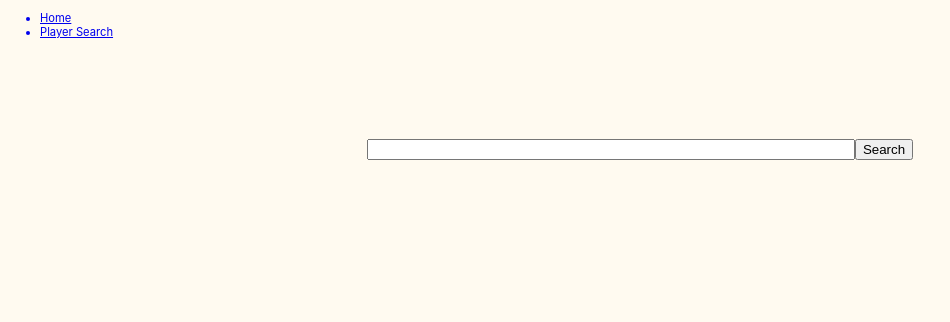
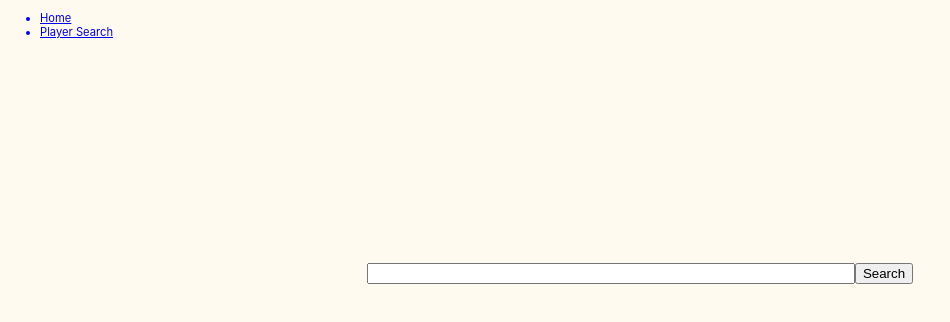
Before and after one commit to adampagels/allball, a React (Create React App) app: page /playersearch in a window 1280 px wide. Shown: the top 322 px of the page, without its empty margins (0-950 px from the left). Built offline with nearby package versions, Linux system fonts and the light colour scheme.

Commit message:
Slide form up when a player is searched for

```diff
--- a/src/components/PlayerSearch.js
+++ b/src/components/PlayerSearch.js
@@ -15,12 +15,14 @@ const PlayerOuterContainer = styled.div`
 const FormContainer = styled.div`
   display: flex;
   justify-content: center;
-  margin-top: 100px;
+  margin-top: 10rem;
 `;
 
 const Form = styled.form`
   display: flex;
   justify-content: center;
+  margin-top: ${props => (props.isClicked ? "0rem" : "10rem")};
+  transition: margin 0.5s;
   width: 75%;
 `;
 
@@ -30,9 +32,9 @@ const Input = styled.input`
 
 const GameLog = styled.h3`
   color: ${props => (!props.log ? `red` : `gray`)};
-  margin: 10px;
-  border-bottom: ${props => (!props.log ? `2px solid red` : "none")};
-  padding: 10px;
+  margin: 1rem;
+  border-bottom: ${props => (!props.log ? `0.2rem solid red` : "none")};
+  padding: 1rem;
 
   :hover {
     cursor: pointer;
@@ -41,9 +43,9 @@ const GameLog = styled.h3`
 
 const SeasonAverage = styled.h3`
   color: ${props => (!props.average ? `red` : `gray`)};
-  margin: 10px;
-  border-bottom: ${props => (!props.average ? `2px solid red` : "none")};
-  padding: 10px;
+  margin: 1rem;
+  border-bottom: ${props => (!props.average ? `0.2rem solid red` : "none")};
+  padding: 1rem;
 
   :hover {
     cursor: pointer;
@@ -54,7 +56,7 @@ const StatSwitchContainer = styled.div`
   display: flex;
   justify-content: center;
   margin: auto;
-  margin-bottom: 20px;
+  margin-bottom: 2rem;
   width: 50%;
 
   @media screen and (max-width: 500px) {
@@ -71,6 +73,7 @@ function PlayerSearch() {
   const [playerGameLogs, setPlayerGameLogs] = useState([]);
   const [isGameLog, setIsGameLog] = useState(false);
   const [isSeasonAverage, setIsSeasonAverage] = useState(true);
+  const [isClicked, setIsClicked] = useState(false);
 
   const handlePlayerClick = value => {
     setPlayer([]);
@@ -89,6 +92,10 @@ function PlayerSearch() {
       .then(data => {
         setPlayerGameLogs(data.data);
       });
+  };
+
+  const slideUp = () => {
+    setIsClicked(true);
   };
 
   const handleChange = event => {
@@ -181,14 +188,14 @@ function PlayerSearch() {
   return (
     <div>
       <FormContainer>
-        <Form onSubmit={handleSearch}>
+        <Form onSubmit={handleSearch} isClicked={isClicked}>
           <Input
             type="text"
             name="input"
             value={input}
             onChange={handleChange}
           ></Input>
-          <button>Search</button>
+          <button onClick={slideUp}>Search</button>
         </Form>
       </FormContainer>
 
```
